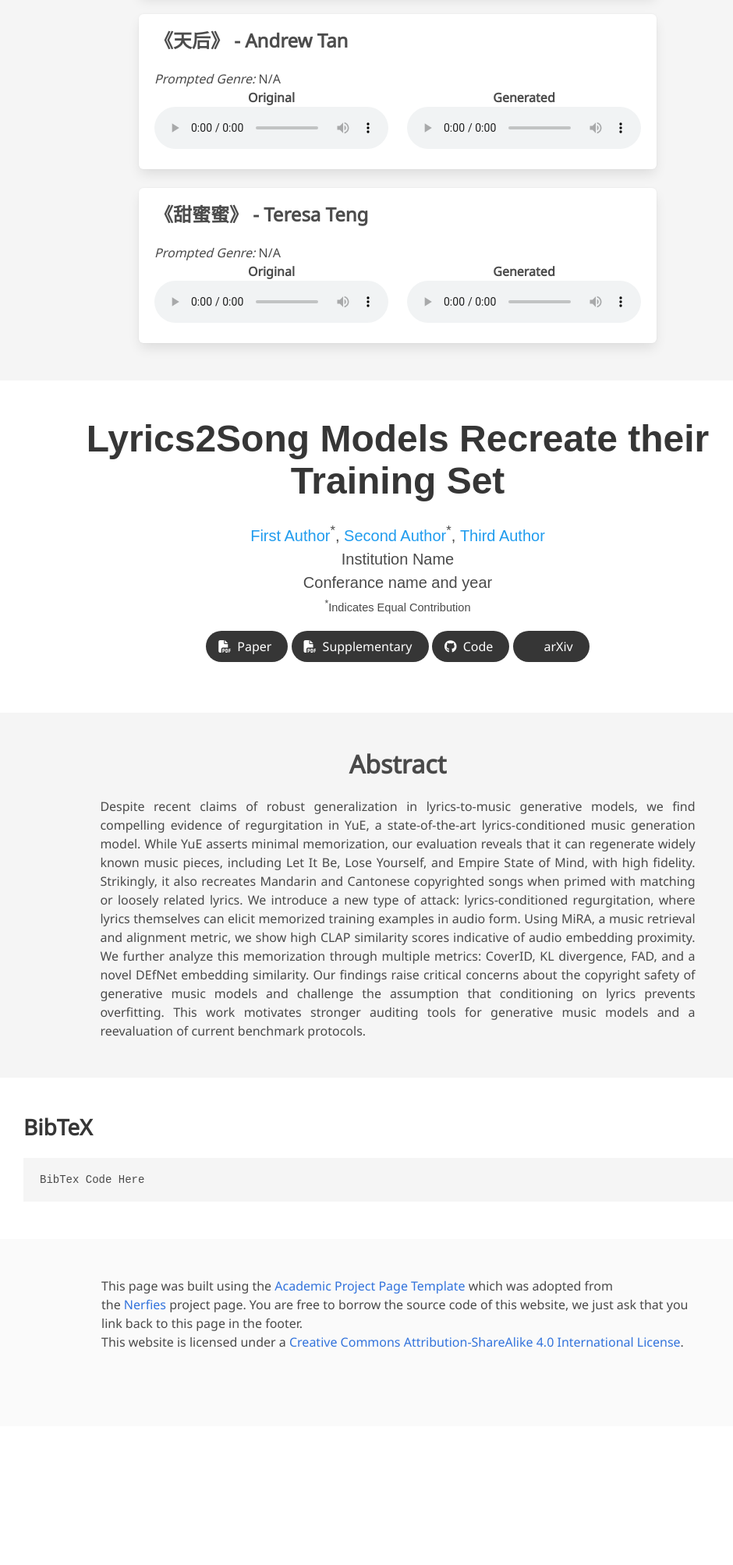
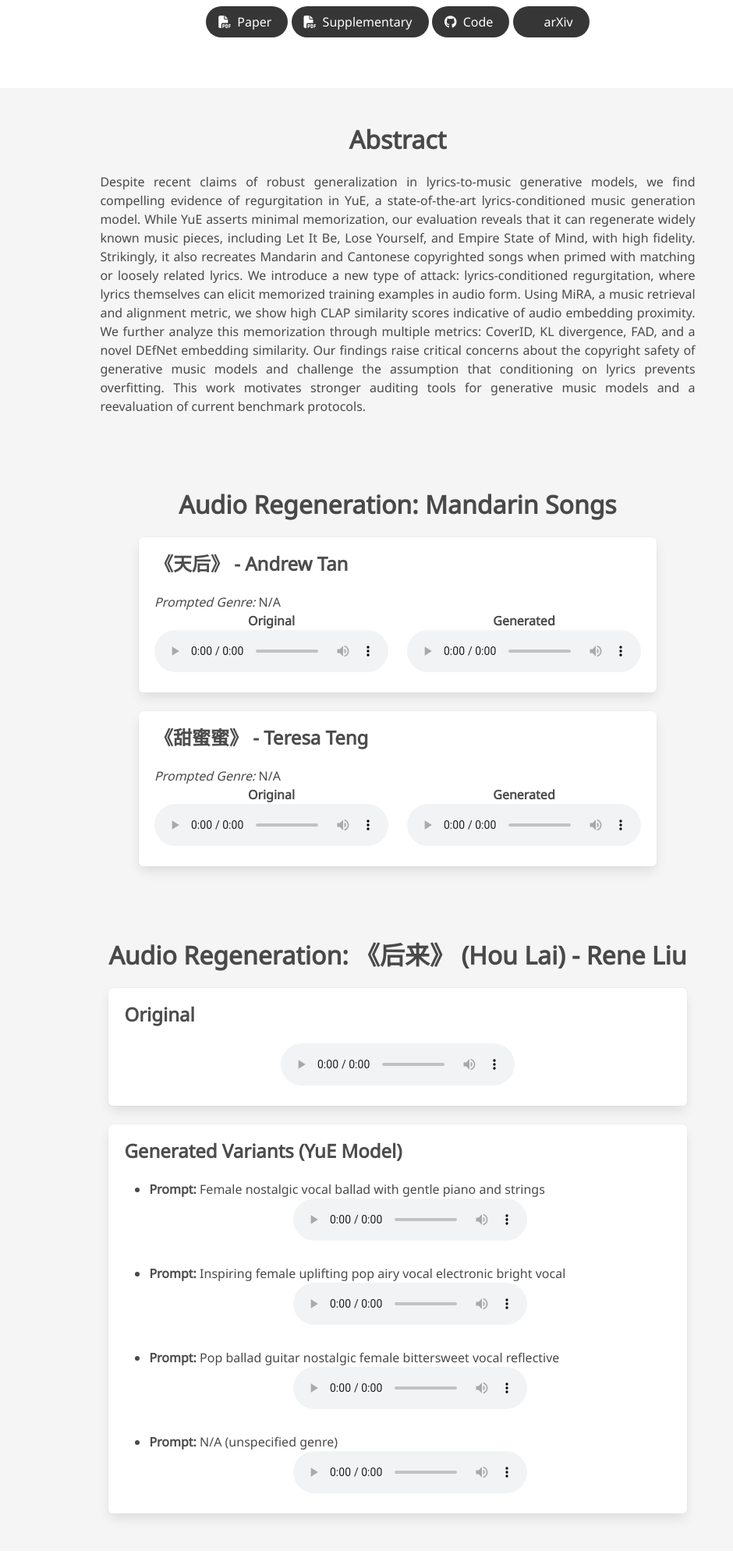
Before and after one commit to bobsconfetti/bobs_confetti, a plain HTML site: page index.html in a window 1280 px wide. Shown: the part 313-2320 px from the top of the page at 78% size, without its empty margins (130-1070 px from the left). Before the commit the page ends 2142 px from the top, so only its background shows below. Drawn offline with nearby package versions, Linux system fonts and the light colour scheme; some icons are missing; a web font is replaced by a local one.

Commit message:
Audio modified

```diff
--- a/index.html
+++ b/index.html
@@ -45,73 +45,6 @@
   <script src="static/js/index.js"></script>
 </head>
 <body>
-  <!-- Audio Regeneration Comparison -->
-  <section class="section hero is-light">
-    <div class="container is-max-desktop">
-      <h2 class="title is-3 has-text-centered">Audio Regeneration: Mandarin Songs</h2>
-
-      <!-- 后来 - Rene Liu -->
-      <div class="box">
-        <h3 class="title is-4">《后来》 - Rene Liu</h3>
-        <p><em>Prompted Genre:</em> Female nostalgic vocal ballad with gentle piano and strings</p>
-        <div class="columns is-vcentered">
-          <div class="column has-text-centered">
-            <p><strong>Original</strong></p>
-            <audio controls>
-              <source src="static/audio/Mandarin/original/后来 (Rene Liu).mp3" type="audio/mpeg">
-            </audio>
-          </div>
-          <div class="column has-text-centered">
-            <p><strong>Generated</strong></p>
-            <audio controls>
-              <source src="static/audio/Mandarin/generated/后来 (Female-nostalgic-vocal-ballad-with-gentle-piano-and-strings).mp3" type="audio/mpeg">
-            </audio>
-          </div>
-        </div>
-      </div>
-
-      <!-- 天后 - Andrew Tan -->
-      <div class="box">
-        <h3 class="title is-4">《天后》 - Andrew Tan</h3>
-        <p><em>Prompted Genre:</em> N/A</p>
-        <div class="columns is-vcentered">
-          <div class="column has-text-centered">
-            <p><strong>Original</strong></p>
-            <audio controls>
-              <source src="static/audio/Mandarin/original/Andrew Tan (陈势安) - Tian Hou (天后).mp3" type="audio/mpeg">
-            </audio>
-          </div>
-          <div class="column has-text-centered">
-            <p><strong>Generated</strong></p>
-            <audio controls>
-              <source src="static/audio/Mandarin/generated/天后 (N:A).mp3" type="audio/mpeg">
-            </audio>
-          </div>
-        </div>
-      </div>
-
-      <!-- 甜蜜蜜 - Teresa Teng -->
-      <div class="box">
-        <h3 class="title is-4">《甜蜜蜜》 - Teresa Teng</h3>
-        <p><em>Prompted Genre:</em> N/A</p>
-        <div class="columns is-vcentered">
-          <div class="column has-text-centered">
-            <p><strong>Original</strong></p>
-            <audio controls>
-              <source src="static/audio/Mandarin/original/甜蜜蜜.mp3" type="audio/mpeg">
-            </audio>
-          </div>
-          <div class="column has-text-centered">
-            <p><strong>Generated</strong></p>
-            <audio controls>
-              <source src="static/audio/Mandarin/generated/甜蜜蜜 (Teresa Teng) (N:A).mp3" type="audio/mpeg">
-            </audio>
-          </div>
-        </div>
-      </div>
-    </div>
-  </section>
-
   <section class="hero">
     <div class="hero-body">
       <div class="container is-max-desktop">
@@ -220,6 +153,111 @@
   </div>
 </section>
 <!-- End paper abstract -->
+
+<!-- Audio Regeneration Comparison -->
+<section class="section hero is-light">
+  <div class="container is-max-desktop">
+    <h2 class="title is-3 has-text-centered">Audio Regeneration: Mandarin Songs</h2>
+    <!-- 天后 - Andrew Tan -->
+    <div class="box">
+      <h3 class="title is-4">《天后》 - Andrew Tan</h3>
+      <p><em>Prompted Genre:</em> N/A</p>
+      <div class="columns is-vcentered">
+        <div class="column has-text-centered">
+          <p><strong>Original</strong></p>
+          <audio controls>
+            <source src="static/audio/Mandarin/original/Andrew Tan (陈势安) - Tian Hou (天后).mp3" type="audio/mpeg">
+          </audio>
+        </div>
+        <div class="column has-text-centered">
+          <p><strong>Generated</strong></p>
+          <audio controls>
+            <source src="static/audio/Mandarin/generated/天后 (N:A).mp3" type="audio/mpeg">
+          </audio>
+        </div>
+      </div>
+    </div>
+
+    <!-- 甜蜜蜜 - Teresa Teng -->
+    <div class="box">
+      <h3 class="title is-4">《甜蜜蜜》 - Teresa Teng</h3>
+      <p><em>Prompted Genre:</em> N/A</p>
+      <div class="columns is-vcentered">
+        <div class="column has-text-centered">
+          <p><strong>Original</strong></p>
+          <audio controls>
+            <source src="static/audio/Mandarin/original/甜蜜蜜.mp3" type="audio/mpeg">
+          </audio>
+        </div>
+        <div class="column has-text-centered">
+          <p><strong>Generated</strong></p>
+          <audio controls>
+            <source src="static/audio/Mandarin/generated/甜蜜蜜 (Teresa Teng) (N:A).mp3" type="audio/mpeg">
+          </audio>
+        </div>
+      </div>
+    </div>
+  </div>
+</section>
+
+<!-- Audio Regeneration Comparison for 后来 -->
+<section class="section hero is-light">
+  <div class="container is-max-desktop">
+    <h2 class="title is-3 has-text-centered">Audio Regeneration: 《后来》 (Hou Lai) - Rene Liu</h2>
+
+    <!-- Original -->
+    <div class="box">
+      <h3 class="title is-4">Original</h3>
+      <div class="has-text-centered">
+        <audio controls>
+          <source src="static/audio/Mandarin/original/后来 (Rene Liu).mp3" type="audio/mpeg">
+          Your browser does not support the audio element.
+        </audio>
+      </div>
+    </div>
+
+    <!-- Generated Variants -->
+    <div class="box">
+      <h3 class="title is-4">Generated Variants (YuE Model)</h3>
+
+      <div class="content">
+        <ul>
+          <li><strong>Prompt:</strong> Female nostalgic vocal ballad with gentle piano and strings</li>
+          <div class="has-text-centered">
+            <audio controls>
+              <source src="static/audio/Mandarin/generated/后来 (Female-nostalgic-vocal-ballad-with-gentle-piano-and-strings).mp3" type="audio/mpeg">
+            </audio>
+          </div>
+          <br>
+
+          <li><strong>Prompt:</strong> Inspiring female uplifting pop airy vocal electronic bright vocal</li>
+          <div class="has-text-centered">
+            <audio controls>
+              <source src="static/audio/Mandarin/generated/后来 (inspiring-female-uplifting-pop-airy-vocal-electronic-bright-vocal).mp3" type="audio/mpeg">
+            </audio>
+          </div>
+          <br>
+
+          <li><strong>Prompt:</strong> Pop ballad guitar nostalgic female bittersweet vocal reflective</li>
+          <div class="has-text-centered">
+            <audio controls>
+              <source src="static/audio/Mandarin/generated/后来 (pop-ballad-guitar-nostalgic-female-bittersweet-vocal-reflective).mp3" type="audio/mpeg">
+            </audio>
+          </div>
+          <br>
+
+          <li><strong>Prompt:</strong> N/A (unspecified genre)</li>
+          <div class="has-text-centered">
+            <audio controls>
+              <source src="static/audio/Mandarin/generated/后来 (N:A).mp3" type="audio/mpeg">
+            </audio>
+          </div>
+        </ul>
+      </div>
+    </div>
+  </div>
+</section>
+
 
 
 <!-- Image carousel -->
```
